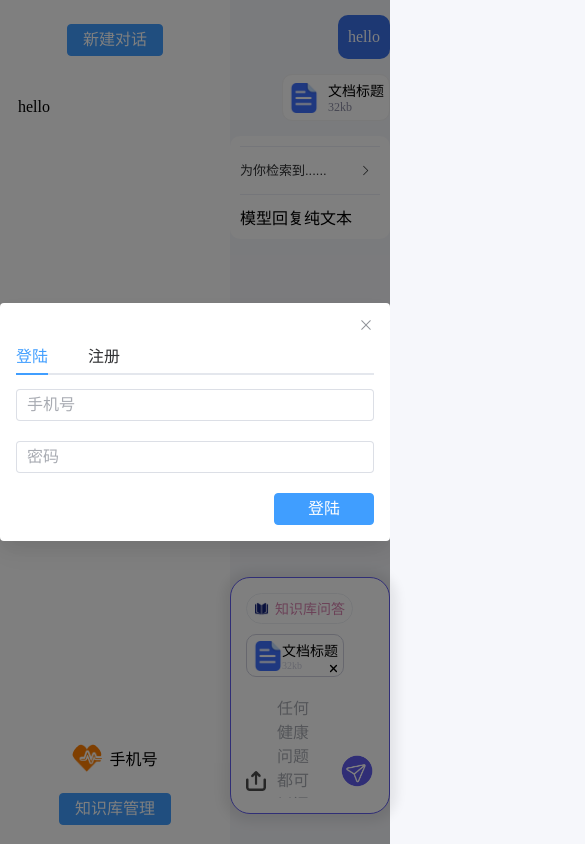
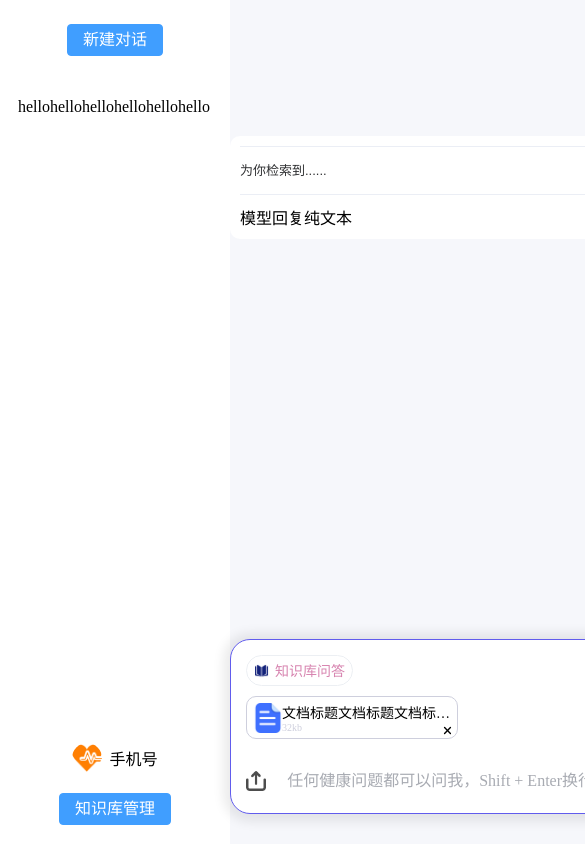
Before and after one commit to Jevon-Zhong/Ai-doctor, a Vue app in the folder Ai-doctor-user/: page / in a window 390 px wide. Shown: the top 844 px of the page, 585 px wide, since content can reach past the window. Built offline with nearby package versions, Linux system fonts and the light colour scheme.

Commit message:
优化样式，超过一行就加省略号，媒体查询动态变化对话窗口宽度

```diff
--- a/Ai-doctor-user/src/App.vue
+++ b/Ai-doctor-user/src/App.vue
@@ -33,4 +33,39 @@ span {
   background: #876aff;
   right: 0;
 }
+
+.hidden-text {
+  overflow: hidden;
+  text-overflow: ellipsis;
+  display: -webkit-box;
+  -webkit-box-orient: vertical;
+  -webkit-line-clamp: 1;
+  box-sizing: border-box;
+}
+
+/* 媒体查询 */
+@media (max-width: 1460px) {
+  .chat-message {
+    max-width: 900px !important;
+  }
+  .chat-input-flex {
+    max-width: 900px !important;
+  }
+}
+@media (max-width: 1160px) {
+  .chat-message {
+    max-width: 700px !important;
+  }
+  .chat-input-flex {
+    max-width: 700px !important;
+  }
+}
+@media (max-width: 1060px) {
+  .chat-message {
+    width: 700px !important;
+  }
+  .chat-input-flex {
+    width: 700px !important;
+  }
+}
 </style>
--- a/Ai-doctor-user/src/components/ChatHistory.vue
+++ b/Ai-doctor-user/src/components/ChatHistory.vue
@@ -4,8 +4,8 @@
             <el-button type="primary">新建对话</el-button>
         </div>
         <div class="dialog-list">
-            <div class="dialog-list-item">
-                hello
+            <div class="dialog-list-item hidden-text">
+                hellohellohellohellohellohello
             </div>
         </div>
         <!-- 个人信息 -->
--- a/Ai-doctor-user/src/components/ChatInput.vue
+++ b/Ai-doctor-user/src/components/ChatInput.vue
@@ -9,7 +9,7 @@
                 <div class="upload-file-item">
                     <img src="../assets/docx-icon.png" alt="">
                     <div class="box">
-                        <span class="title">文档标题</span>
+                        <span class="title hidden-text">文档标题文档标题文档标题文档标题</span>
                         <span class="size">32kb</span>
                     </div>
                     <el-icon :size="11" class="delete-file">
--- a/Ai-doctor-user/src/components/ChatWindow.vue
+++ b/Ai-doctor-user/src/components/ChatWindow.vue
@@ -3,7 +3,7 @@
         <div class="chat-message">
             <!-- 用户消息 -->
             <div class="user-message">
-                <p>hello</p>
+                <p>hellohellohellohellohellohellohellohello</p>
             </div>
             <!-- 展示文件 -->
             <div class="file-view">
@@ -12,7 +12,7 @@
                         <img src="../assets/docx-icon.png" alt="">
                     </div>
                     <div class="file-name">
-                        <span class="title">文档标题</span>
+                        <span class="title hidden-text">文档标题文档标题文档标题文档标题文档标题文档标题文档标题文档标题</span>
                         <span class="size">32kb</span>
                     </div>
                 </div>
@@ -77,7 +77,7 @@
             border-radius: 10px;
             align-self: flex-end;
             background-color: #fff;
-            max-width: 270px;
+            max-width: 200px;
             margin-left: 5px;
 
             .file-icon {
--- a/Ai-doctor-user/src/components/Knowledge.vue
+++ b/Ai-doctor-user/src/components/Knowledge.vue
@@ -3,7 +3,7 @@
         <div class="file-data-list">
             <div class="file-data-item" v-for="item in 30">
                 <img src="../assets/docx-icon.png" alt="">
-                <span>文档标题</span>
+                <span class="hidden-text">文档标题文档标题文档标题</span>
                 <el-icon class="delete-file">
                     <CloseBold />
                 </el-icon>
--- a/Ai-doctor-user/src/components/UserLogin.vue
+++ b/Ai-doctor-user/src/components/UserLogin.vue
@@ -19,7 +19,7 @@
 
 <script setup lang="ts">
 import { ref } from 'vue'
-const showLoginPopup = ref(true)
+const showLoginPopup = ref(false)
 const activeName = ref('login')
 const phoneNumber = ref('')
 const password = ref('')
```
